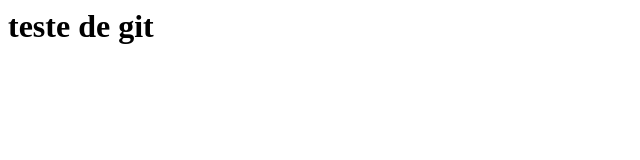
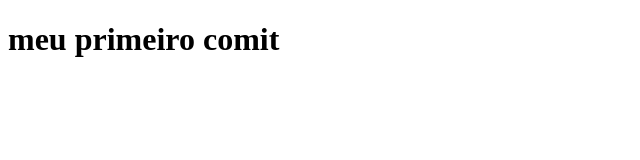
Before and after one commit to Ketelynjuliana/aulas_senai, a plain HTML site: page teste_git/teste_git.html in a window 1280 px wide. Shown: the whole page, without its empty margins (0-640 px from the left). Drawn offline with Linux system fonts and the light colour scheme.

Commit message:
Update teste_git.html
alteração do h1

```diff
--- a/teste_git/teste_git.html
+++ b/teste_git/teste_git.html
@@ -1,5 +1,4 @@
-
-</html>
+<!DOCTYPE html>
 <html lang="en">
 <head>
     <meta charset="UTF-8">
@@ -8,6 +7,6 @@
     <title>Document</title>
 </head>
 <body>
-    <h1>teste de git</h1>
+    <h1>meu primeiro comit</h1>
 </body>
 </html>
```
